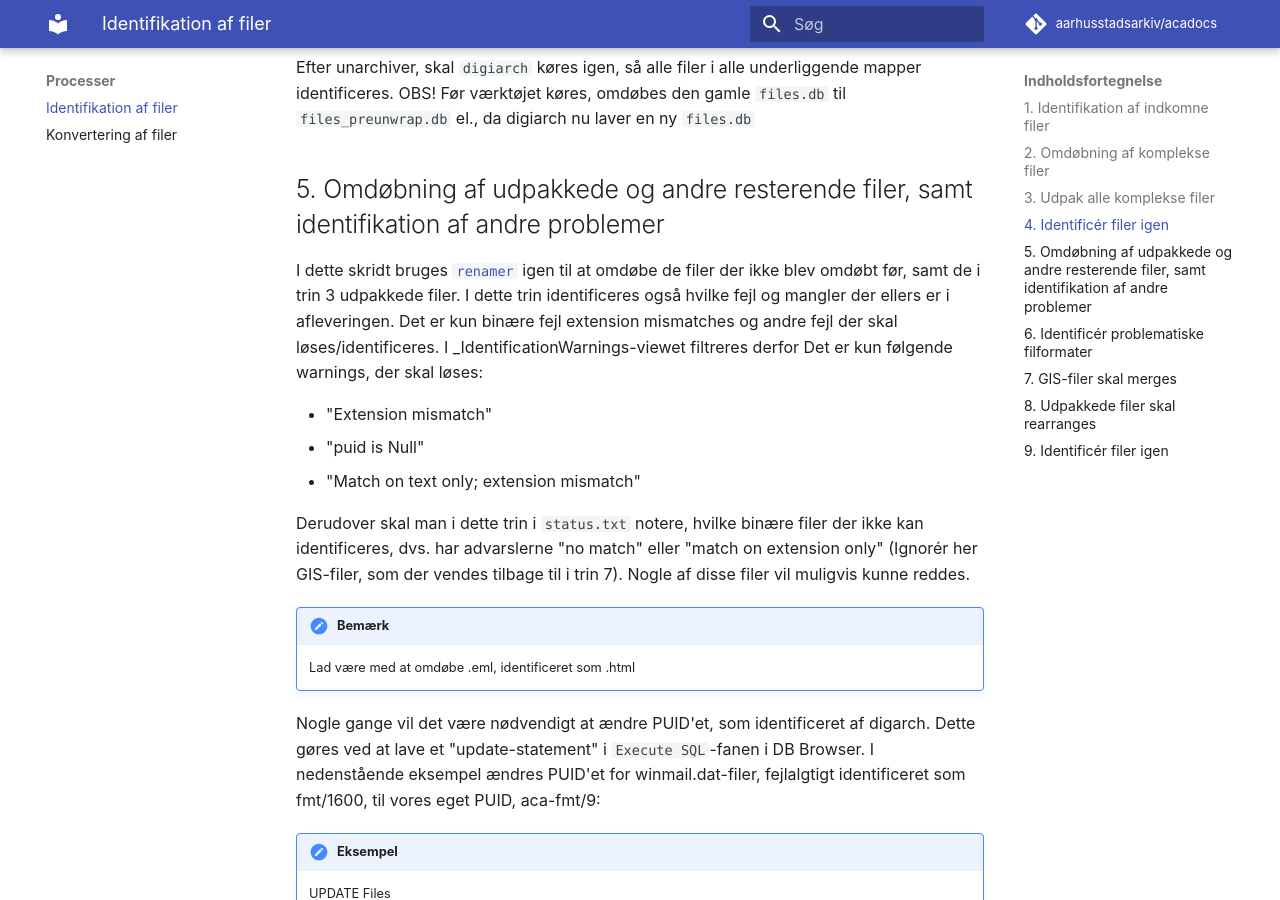
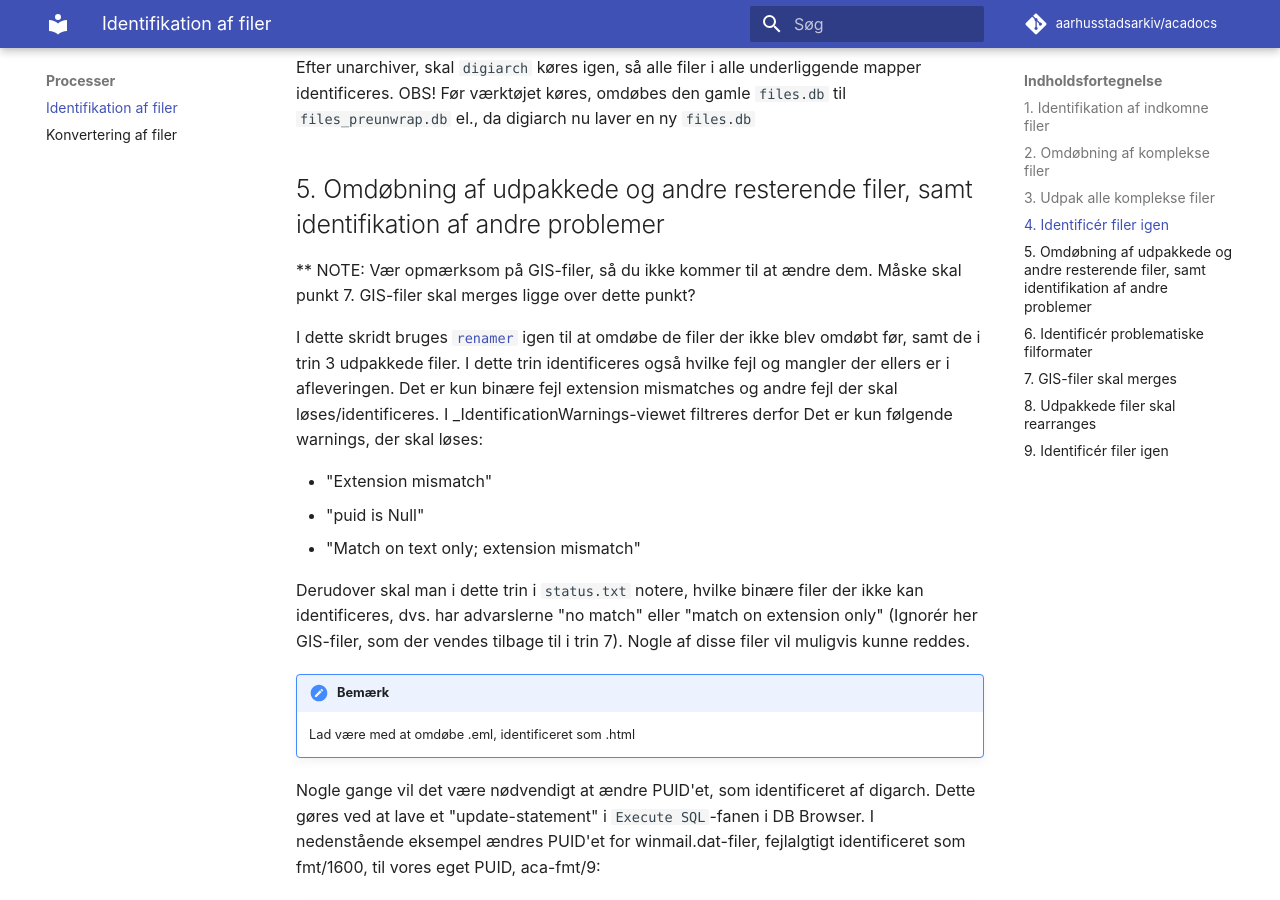
Before and after one commit to aarhusstadsarkiv/acadocs, an MkDocs documentation site: the page built from docs/processes/identify-files.md, in a window 1280 px wide and 900 px high, scrolled down 2640 px. Built offline with MkDocs 1.6.1 and Material for MkDocs 9.7.7, drawn with Linux system fonts in a browser that asks for light colours; comment, search, counter and statistics services are not loaded.

Commit message:
Comment to GIS

```diff
--- a/docs/processes/identify-files.md
+++ b/docs/processes/identify-files.md
@@ -66,6 +66,8 @@
 OBS! Før værktøjet køres, omdøbes den gamle `files.db` til `files_preunwrap.db` el., da digiarch nu laver en ny `files.db`
 
 ## 5. Omdøbning af udpakkede og andre resterende filer, samt identifikation af andre problemer
+
+** NOTE: Vær opmærksom på GIS-filer, så du ikke kommer til at ændre dem. Måske skal punkt 7. GIS-filer skal merges ligge over dette punkt?
 
 I dette skridt bruges [`renamer`](../tools/renamer.md) igen til at omdøbe de filer der ikke blev omdøbt før, samt de i trin 3 udpakkede filer. I dette trin identificeres også hvilke fejl og mangler der ellers er i afleveringen. Det er kun binære fejl extension mismatches og andre fejl der skal løses/identificeres. I _IdentificationWarnings-viewet filtreres derfor
 Det er kun følgende warnings, der skal løses:
```
